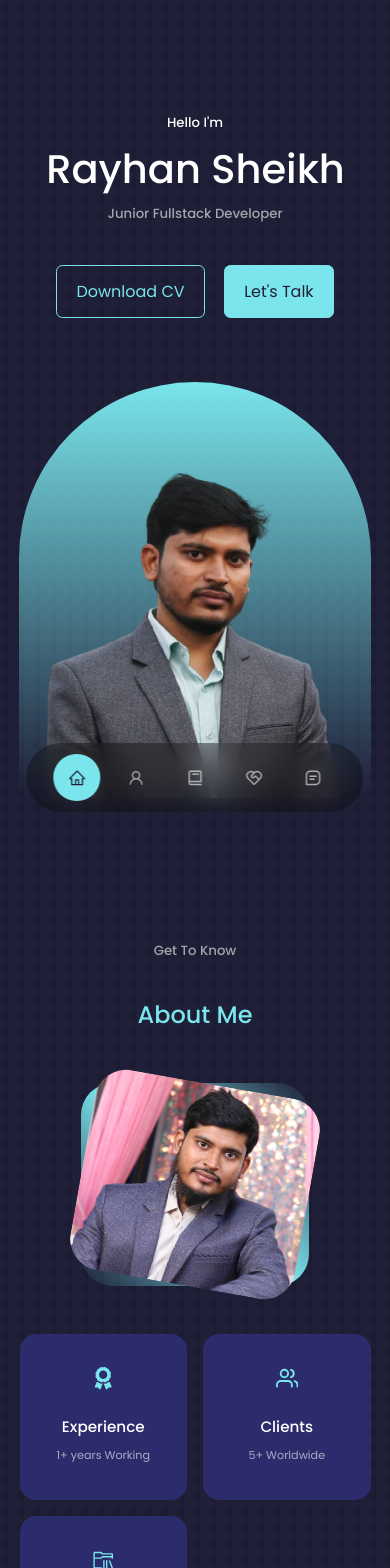
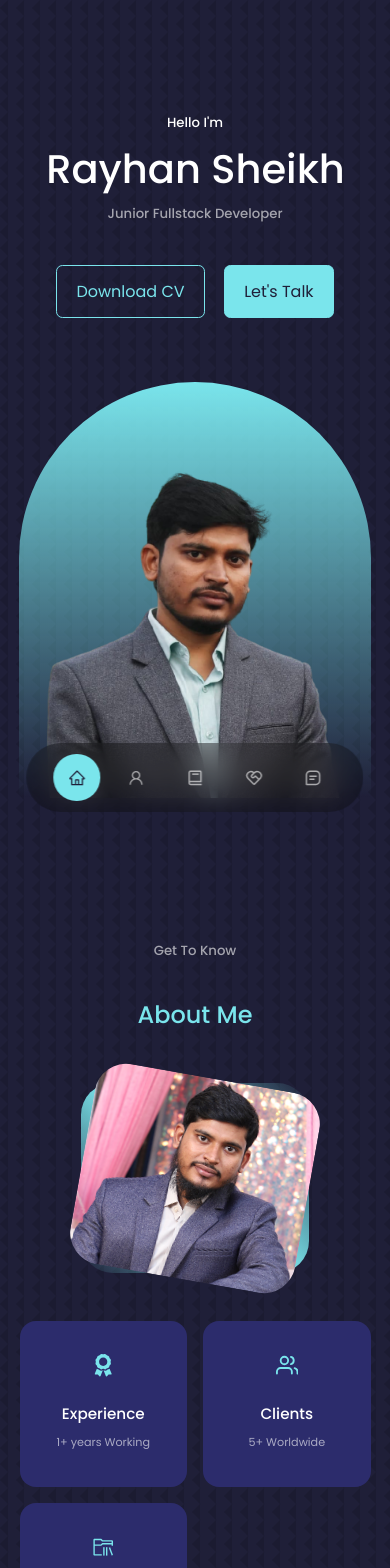
Before and after one commit to rayhansheikh99/rayhan-portfolio-react, a React (Create React App) app: page / in a window 390 px wide. Shown: the top 1568 px of the page. Built offline with nearby package versions, Linux system fonts and the light colour scheme.

Commit message:
responsive design updated

```diff
--- a/src/components/About/about.css
+++ b/src/components/About/about.css
@@ -92,6 +92,7 @@
     .about-me {
         width: 65%;
         margin: 0 auto 3rem;
+        height: 190px !important;
     }
 
     .about-cards {
```
